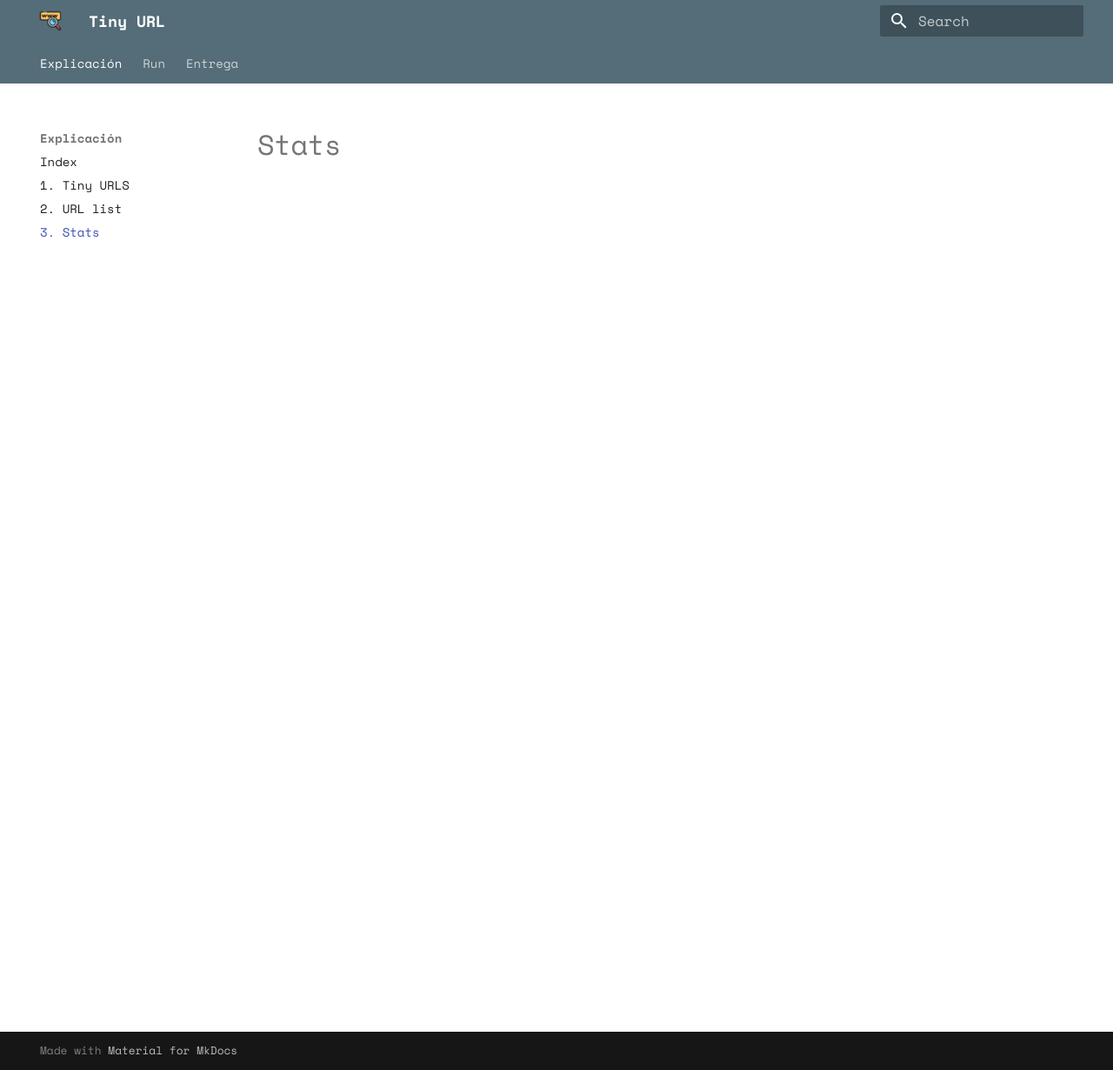
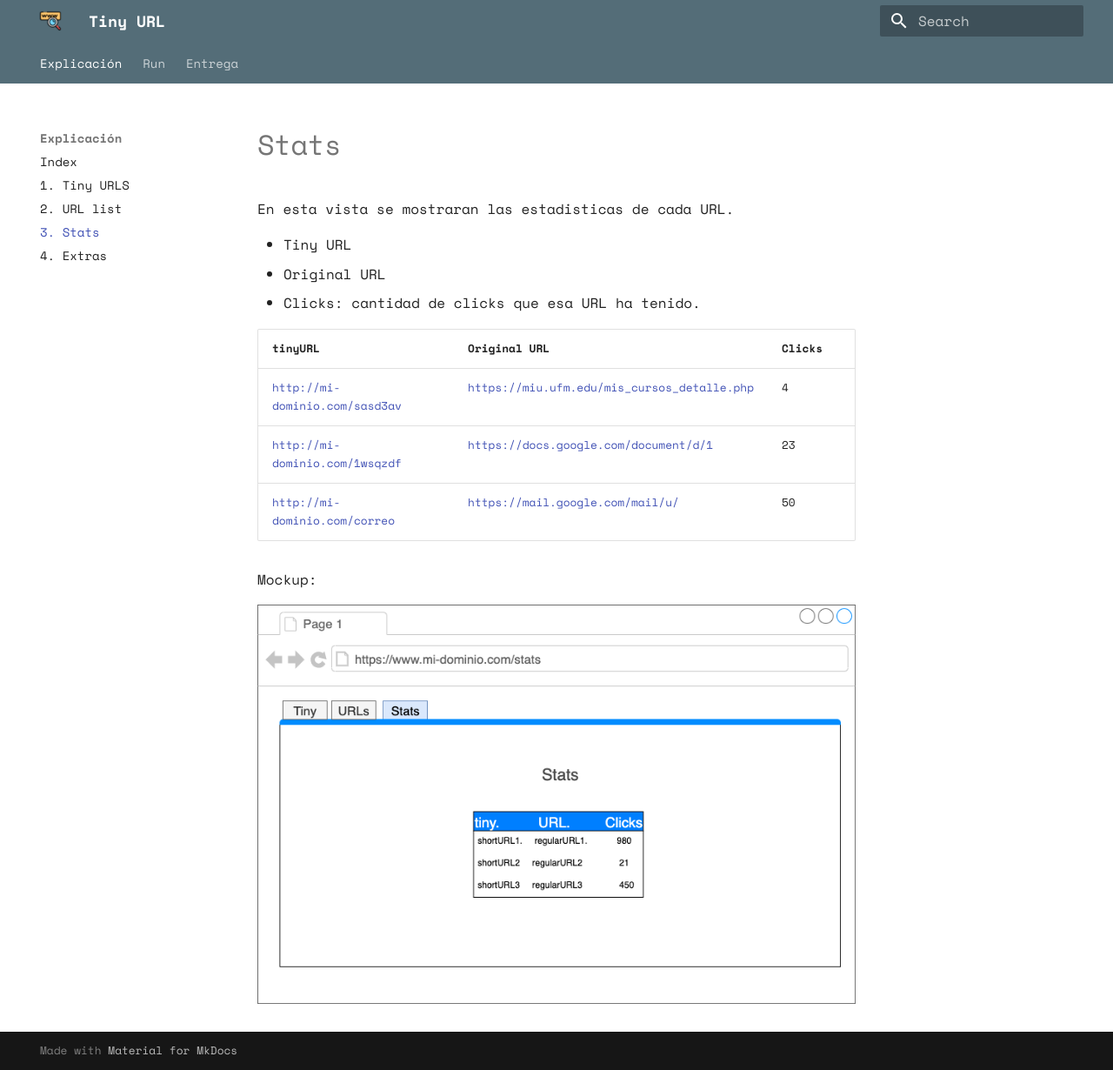
Before and after one commit to estebansamayoa1/tiny-url, an MkDocs documentation site: the page built from docs/stats.md, in a window 1280 px wide and 1230 px high. Shown: the whole window at 87% size. Built offline with MkDocs 1.6.1 and Material for MkDocs 9.7.7, drawn with Linux system fonts in a browser that asks for light colours.

Commit message:
@jmarcos-cano - auto generated git commit on: Thu Nov 12 02:00:40 CST 2020 \n files changed:  docs/stats.md | 19 +++++++++++++++++++  mkdocs.yml    |  1 +  2 files changed, 20 insertions(+)

```diff
--- a/docs/stats.md
+++ b/docs/stats.md
@@ -1 +1,20 @@
 # Stats
+
+
+En esta vista se mostraran las estadisticas de cada URL.
+
+- Tiny URL
+- Original URL
+- Clicks: cantidad de clicks que esa URL ha tenido.
+
+
+| tinyURL                       	|                Original URL                	| Clicks |
+|-------------------------------	|:------------------------------------------|:------------------------------------------|
+| http://mi-dominio.com/sasd3av 	| https://miu.ufm.edu/mis_cursos_detalle.php 	| 4 |
+| http://mi-dominio.com/1wsqzdf 	| https://docs.google.com/document/d/1       	| 23|
+| http://mi-dominio.com/correo  	| https://mail.google.com/mail/u/            	| 50 |
+
+
+Mockup:
+
+![1](img/stats.png)
--- a/mkdocs.yml
+++ b/mkdocs.yml
@@ -6,6 +6,7 @@ nav:
       1. Tiny URLS: tiny-urls.md
       2. URL list: url-list.md
       3. Stats: stats.md
+      4. Extras: extras.md
   - Run: run.md
   - Entrega: entrega.md
 
```
Also changed, not shown: docs/extras.md (added, +12 -0 lines), docs/img/stats.png (added).
